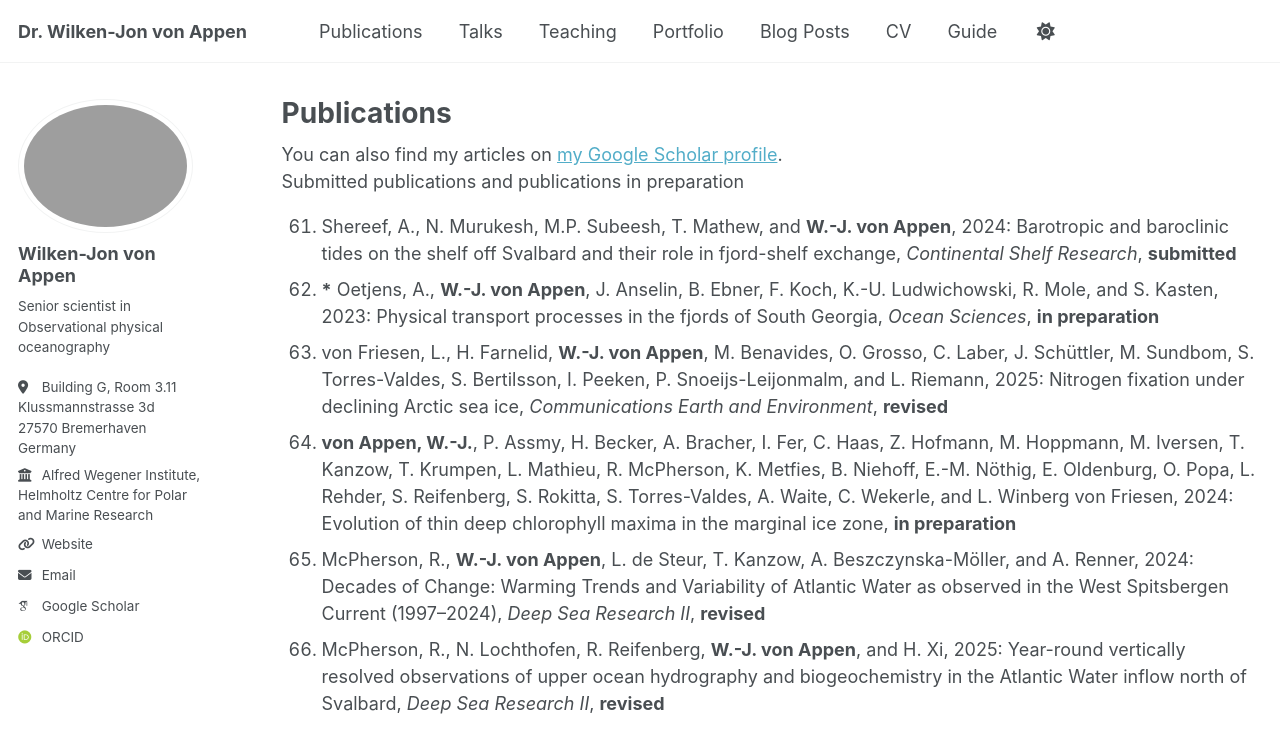
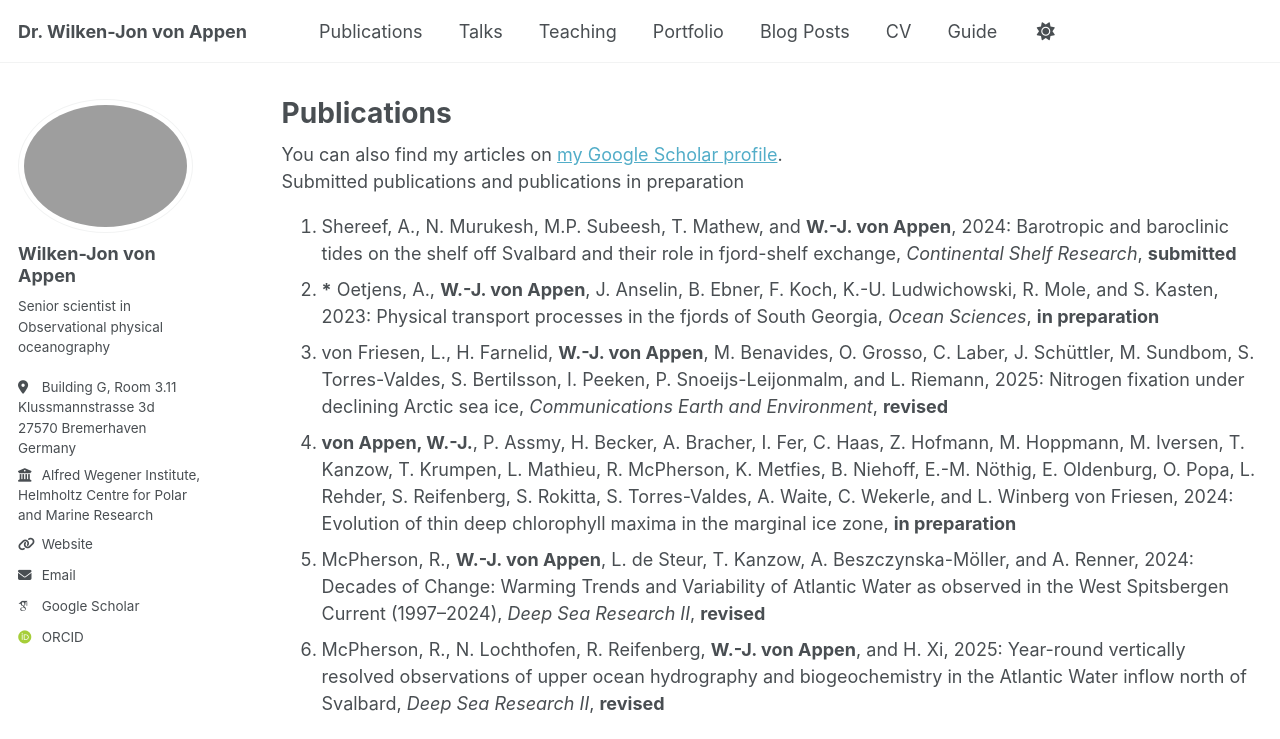
Before and after one commit to wjvappen/wjvappen, a Jekyll site: the page built from _pages/publications.html, in a window 1280 px wide. Shown: the top 739 px of the page. Built offline with Jekyll 4.4.1, drawn with Linux system fonts in a browser that asks for light colours; some web fonts are replaced; a script bundle is joined from its source files by our own code; library files that are not in the unit come from our copies.

Commit message:
Update publications.html

```diff
--- a/_pages/publications.html
+++ b/_pages/publications.html
@@ -13,7 +13,7 @@ author_profile: true
 
 Submitted publications and publications in preparation
 
-<ol start="61">
+<ol start="1">
   <li>Shereef, A., N. Murukesh, M.P. Subeesh, T. Mathew, and <strong>W.-J. von Appen</strong>, 2024: Barotropic and baroclinic tides on the shelf off Svalbard and their role in fjord-shelf exchange, <em>Continental Shelf Research</em>, <strong>submitted</strong></li>
 
   <li><strong>*</strong> Oetjens, A., <strong>W.-J. von Appen</strong>, J. Anselin, B. Ebner, F. Koch, K.-U. Ludwichowski, R. Mole, and S. Kasten, 2023: Physical transport processes in the fjords of South Georgia, <em>Ocean Sciences</em>, <strong>in preparation</strong></li>
@@ -153,7 +153,7 @@ Published papers
 
 Citable non-peer reviewed publications
 
-<ol start="67">
+<ol start="1">
   <li><strong>von Appen, W.-J.</strong> (editor), 2021: Submesoscale Dynamics in Fram Strait, Cruise No. MSM93 (GPF 18-1_33) in 2020, <em>MARIA S. MERIAN-Berichte</em>, 1–53; <u><a href="https://doi.org/10.48433/cr_msm93">https://doi.org/10.48433/cr_msm93</a></u></li>
 
   <li><strong>von Appen, W.-J.</strong> (editor), 2018: The Expedition PS114 of the Research Vessel Polarstern to the Fram Strait in 2018, <em>Reports on Polar and Marine Research</em>, 1–84; <u><a href="https://doi.org/10.2312/BzPM_0723_2018">https://doi.org/10.2312/BzPM_0723_2018</a></u></li>
```
